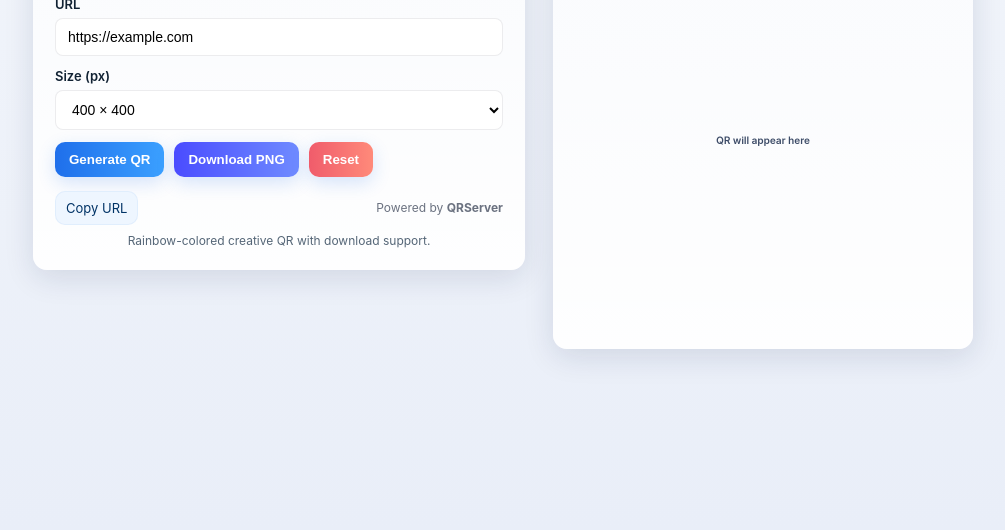
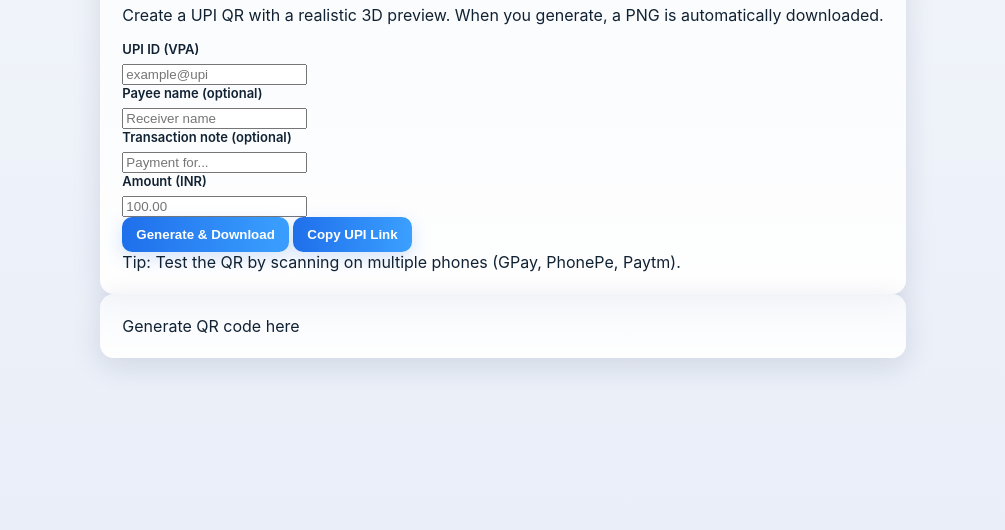
Before and after one commit to Vikaschaubey/payment_QR_Code, a plain HTML site: page index.html in a window 1280 px wide. Shown: the part 270-800 px from the top of the page, without its empty margins (137-1142 px from the left). Drawn offline with nearby package versions, Linux system fonts and the light colour scheme; a script that the page names is missing.

Commit message:
Update index.html

```diff
--- a/index.html
+++ b/index.html
@@ -1,53 +1,48 @@
-<!doctype html>
+<!DOCTYPE html>
 <html lang="en">
 <head>
-  <meta charset="utf-8" />
-  <meta name="viewport" content="width=device-width,initial-scale=1" />
-  <title>Creative Rainbow QR Generator</title>
-  <link rel="stylesheet" href="style.css" />
+  <meta charset="UTF-8">
+  <meta name="viewport" content="width=device-width, initial-scale=1.0">
+  <title>3D UPI QR Generator</title>
+  <link rel="stylesheet" href="style.css">
 </head>
 <body>
-  <div class="app">
-    <div class="panel controls">
-      <h1>Creative Rainbow QR</h1>
-      <p>Enter a URL and click <strong>Generate</strong> to create a rainbow QR code.</p>
+  <div class="wrap">
+    <div class="panel">
+      <h1>3D UPI QR Generator</h1>
+      <p class="lead">Create a UPI QR with a realistic 3D preview. When you generate, a PNG is automatically downloaded.</p>
 
-      <label for="url">URL</label>
-      <input id="url" type="url" placeholder="https://example.com" value="https://example.com" />
+      <label for="upiId">UPI ID (VPA)</label>
+      <input id="upiId" type="text" placeholder="example@upi" autocomplete="off">
 
-      <div style="height:12px"></div>
+      <label for="upiName">Payee name (optional)</label>
+      <input id="upiName" type="text" placeholder="Receiver name">
 
-      <label for="size">Size (px)</label>
-      <select id="size">
-        <option value="300">300 × 300</option>
-        <option value="400" selected>400 × 400</option>
-        <option value="600">600 × 600</option>
-      </select>
+      <label for="upiNote">Transaction note (optional)</label>
+      <input id="upiNote" type="text" placeholder="Payment for...">
 
-      <div class="options">
-        <button id="generate" class="btn">Generate QR</button>
-        <button id="download" class="btn blue">Download PNG</button>
-        <button id="reset" class="btn red">Reset</button>
+      <label for="upiAmount">Amount (INR)</label>
+      <input id="upiAmount" type="number" step="0.01" placeholder="100.00">
+
+      <div class="actions">
+        <button id="generateBtn" class="btn primary">Generate & Download</button>
+        <button id="copyPayload" class="btn ghost">Copy UPI Link</button>
       </div>
 
-      <div style="height:14px"></div>
-      <div style="display:flex;gap:8px;align-items:center;">
-        <div class="link-copy" id="copy-url">Copy URL</div>
-        <div style="flex:1"></div>
-        <div style="font-size:12px;color:#6b7280">Powered by <strong>QRServer</strong></div>
-      </div>
-
-      <div class="footer-note">Rainbow-colored creative QR with download support.</div>
+      <div class="hint">Tip: Test the QR by scanning on multiple phones (GPay, PhonePe, Paytm).</div>
     </div>
 
-    <div class="panel preview-wrap">
-      <strong style="font-size:15px">Preview</strong>
-      <div class="card">
-        <canvas id="qr-canvas" width="720" height="720"></canvas>
-      </div>
+    <div class="panel sceneWrap">
+      <div id="threeView"></div>
+      <div class="qrPlaceholder" id="qrPlaceholder">Generate QR code here</div>
     </div>
   </div>
 
+  <canvas id="qrCanvas2d" width="512" height="512" style="display:none"></canvas>
+
+  <script src="https://cdn.jsdelivr.net/npm/three@0.152.0/build/three.min.js"></script>
+  <script src="https://cdn.jsdelivr.net/npm/three@0.152.0/examples/js/controls/OrbitControls.js"></script>
+  <script src="https://cdnjs.cloudflare.com/ajax/libs/qrious/4.0.2/qrious.min.js"></script>
   <script src="script.js"></script>
 </body>
 </html>
```
